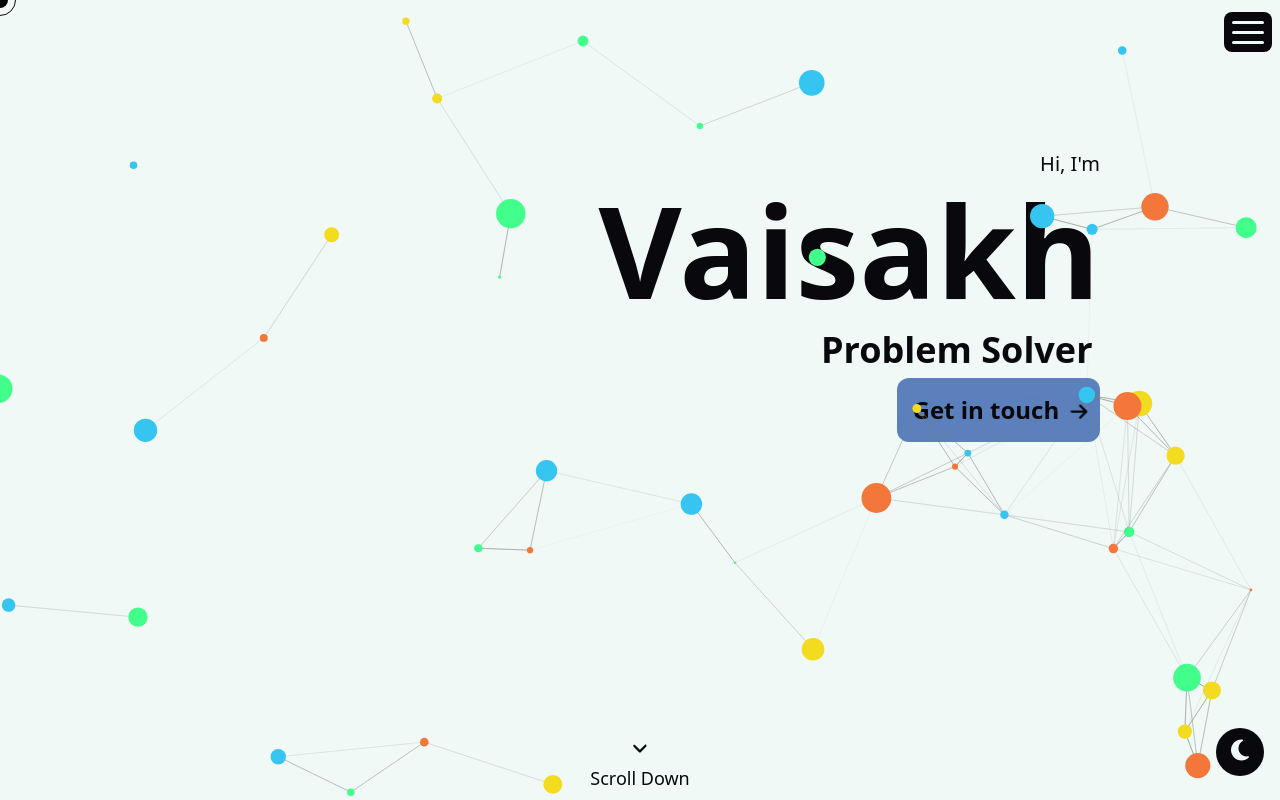
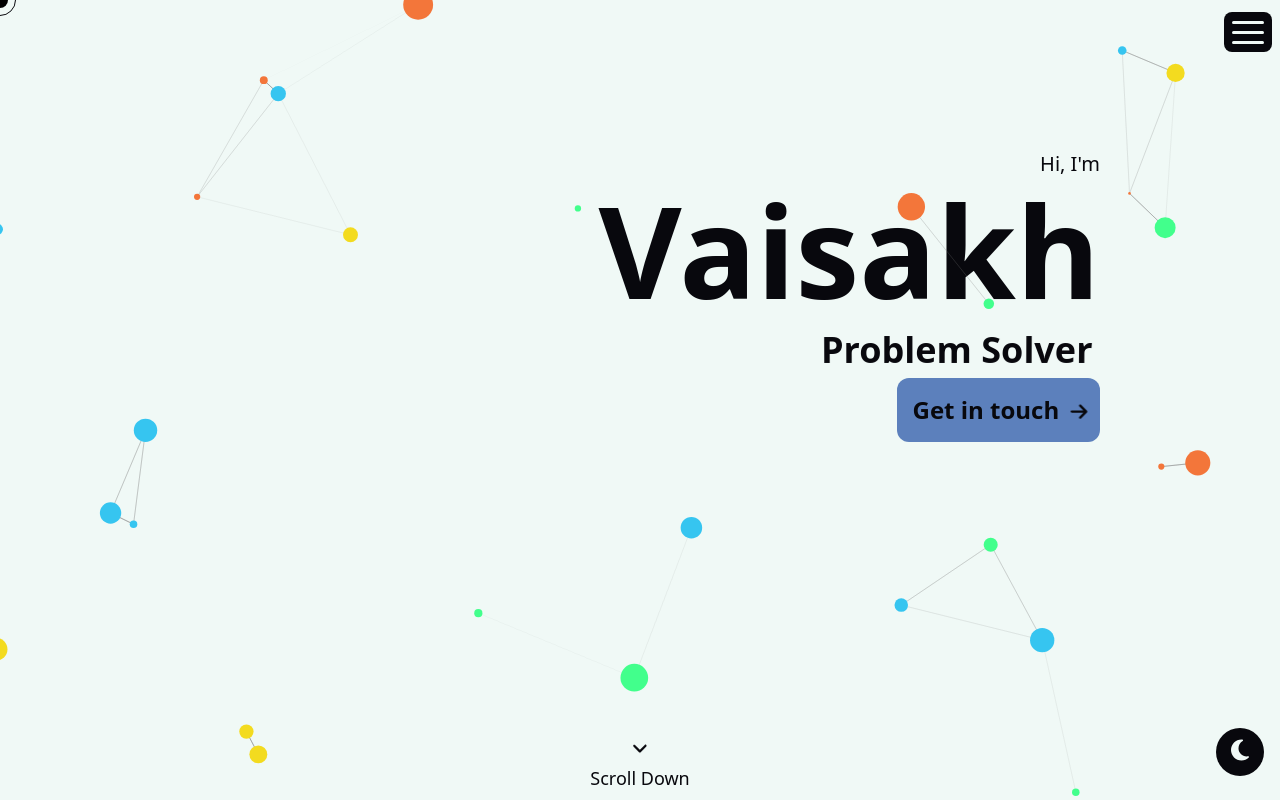
Before and after one commit to cr1spyvada/Simple-Portfolio, a Next.js app: page / in a window 1280 px wide. Shown: the top 800 px of the page. Built offline with nearby package versions, Linux system fonts and the light colour scheme.

Commit message:
animation particle count reduced

```diff
--- a/components/Animation.js
+++ b/components/Animation.js
@@ -34,7 +34,7 @@ const Animation = () => {
         },
         particles: {
           number: {
-            value: 50,
+            value: 30,
             density: {
               enable: true,
               area: 1000
```
